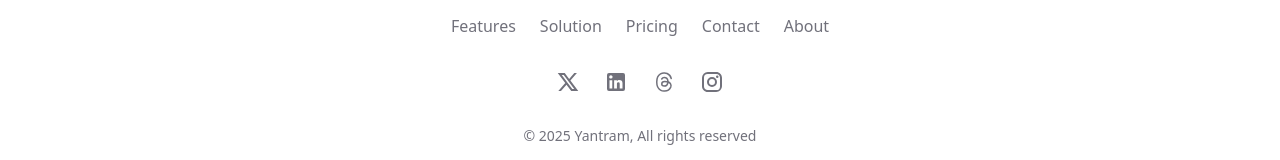
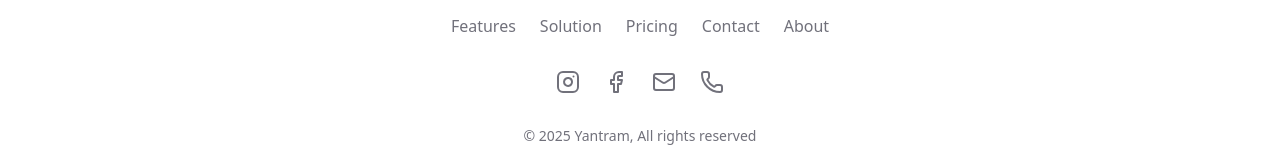
Before and after one commit to adarshpatel111/Yantram-BSIT, a Next.js app: page / in a window 1280 px wide. Shown: the part 2389-2549 px from the top of the page. Built offline with nearby package versions, Linux system fonts and the light colour scheme.

Commit message:
Update footer.tsx

```diff
--- a/src/components/root/footer.tsx
+++ b/src/components/root/footer.tsx
@@ -2,31 +2,53 @@ import Link from "next/link";
 import React from "react";
 import Logo from "../../../public/yantram.svg";
 import Image from "next/image";
+import {
+  Facebook,
+  Instagram,
+  Linkedin,
+  Mail,
+  MapPin,
+  Phone,
+  Twitter,
+} from "lucide-react";
+import { IconBrandThreads } from "@tabler/icons-react";
 
-const Footer: React.FC = () => {
 const links = [
+  { title: "Features", href: "#" },
+  { title: "Solution", href: "#" },
+  { title: "Pricing", href: "#" },
+  { title: "Contact", href: "#" },
+  { title: "About", href: "#" },
+];
+
+const socialLinks = [
   {
-      title: "Features",
-      href: "#",
+    name: "Instagram",
+    href: "https://www.instagram.com/yantram_net/",
+    ariaLabel: "Instagram",
+    icon: <Instagram className="size-6" />,
   },
   {
-      title: "Solution",
-      href: "#",
+    name: "Facebook",
+    href: "https://www.facebook.com/Yantram.net",
+    ariaLabel: "Facebook",
+    icon: <Facebook className="size-6" />,
   },
   {
-      title: "Pricing",
-      href: "#",
+    name: "Email",
+    href: "mailto:inquiry@yantram.net",
+    ariaLabel: "Email",
+    icon: <Mail className="size-6" />,
   },
   {
-      title: "Contact",
-      href: "#",
-    },
-    {
-      title: "About",
-      href: "#",
+    name: "Phone",
+    href: "tel:+917574000768",
+    ariaLabel: "Phone",
+    icon: <Phone className="size-6" />,
   },
 ];
 
+const Footer: React.FC = () => {
   return (
     <footer className="flex flex-col justify-center items-center w-full h-full">
       <div className="text-5xl md:text-9xl lg:text-[200px] font-bold -mb-1 md:-mb-5 lg:-mb-5 text-border">
@@ -55,97 +77,30 @@ const Footer: React.FC = () => {
                 href={link.href}
                 className="text-muted-foreground hover:text-primary block duration-150"
               >
-                <span>{link.title}</span>
+                {link.title}
               </Link>
             ))}
           </div>
+
           <div className="my-8 flex flex-wrap justify-center gap-6 text-sm">
+            {socialLinks.map((social, index) => (
               <Link
-              href="https://twitter.com/28priyanshu2001"
-              target="_blank"
-              rel="noopener noreferrer"
-              aria-label="X/Twitter"
+                key={index}
+                href={social.href}
+                target={social.href.startsWith("http") ? "_blank" : undefined}
+                rel={
+                  social.href.startsWith("http")
+                    ? "noopener noreferrer"
+                    : undefined
+                }
+                aria-label={social.ariaLabel}
                 className="text-muted-foreground hover:text-primary block"
               >
-              <svg
-                className="size-6"
-                xmlns="http://www.w3.org/2000/svg"
-                width="1em"
-                height="1em"
-                viewBox="0 0 24 24"
-              >
-                <path
-                  fill="currentColor"
-                  d="M10.488 14.651L15.25 21h7l-7.858-10.478L20.93 3h-2.65l-5.117 5.886L8.75 3h-7l7.51 10.015L2.32 21h2.65zM16.25 19L5.75 5h2l10.5 14z"
-                ></path>
-              </svg>
+                {social.icon}
               </Link>
-            <Link
-              href="linkedin.com/in/priyanshukrgupta"
-              target="_blank"
-              rel="noopener noreferrer"
-              aria-label="LinkedIn"
-              className="text-muted-foreground hover:text-primary block"
-            >
-              <svg
-                className="size-6"
-                xmlns="http://www.w3.org/2000/svg"
-                width="1em"
-                height="1em"
-                viewBox="0 0 24 24"
-              >
-                <path
-                  fill="currentColor"
-                  d="M19 3a2 2 0 0 1 2 2v14a2 2 0 0 1-2 2H5a2 2 0 0 1-2-2V5a2 2 0 0 1 2-2zm-.5 15.5v-5.3a3.26 3.26 0 0 0-3.26-3.26c-.85 0-1.84.52-2.32 1.3v-1.11h-2.79v8.37h2.79v-4.93c0-.77.62-1.4 1.39-1.4a1.4 1.4 0 0 1 1.4 1.4v4.93zM6.88 8.56a1.68 1.68 0 0 0 1.68-1.68c0-.93-.75-1.69-1.68-1.69a1.69 1.69 0 0 0-1.69 1.69c0 .93.76 1.68 1.69 1.68m1.39 9.94v-8.37H5.5v8.37z"
-                ></path>
-              </svg>
-            </Link>
-            <Link
-              href="threads.com/@28priyanshu2001"
-              target="_blank"
-              rel="noopener noreferrer"
-              aria-label="Threads"
-              className="text-muted-foreground hover:text-primary block"
-            >
-              <svg
-                className="size-6"
-                xmlns="http://www.w3.org/2000/svg"
-                width="1em"
-                height="1em"
-                viewBox="0 0 24 24"
-              >
-                <path
-                  fill="none"
-                  stroke="currentColor"
-                  strokeLinecap="round"
-                  strokeLinejoin="round"
-                  strokeWidth="1.5"
-                  d="M19.25 8.505c-1.577-5.867-7-5.5-7-5.5s-7.5-.5-7.5 8.995s7.5 8.996 7.5 8.996s4.458.296 6.5-3.918c.667-1.858.5-5.573-6-5.573c0 0-3 0-3 2.5c0 .976 1 2 2.5 2s3.171-1.027 3.5-3c1-6-4.5-6.5-6-4"
-                  color="currentColor"
-                ></path>
-              </svg>
-            </Link>
-            <Link
-              href="instagram.com/28priyanshu2001"
-              target="_blank"
-              rel="noopener noreferrer"
-              aria-label="Instagram"
-              className="text-muted-foreground hover:text-primary block"
-            >
-              <svg
-                className="size-6"
-                xmlns="http://www.w3.org/2000/svg"
-                width="1em"
-                height="1em"
-                viewBox="0 0 24 24"
-              >
-                <path
-                  fill="currentColor"
-                  d="M7.8 2h8.4C19.4 2 22 4.6 22 7.8v8.4a5.8 5.8 0 0 1-5.8 5.8H7.8C4.6 22 2 19.4 2 16.2V7.8A5.8 5.8 0 0 1 7.8 2m-.2 2A3.6 3.6 0 0 0 4 7.6v8.8C4 18.39 5.61 20 7.6 20h8.8a3.6 3.6 0 0 0 3.6-3.6V7.6C20 5.61 18.39 4 16.4 4zm9.65 1.5a1.25 1.25 0 0 1 1.25 1.25A1.25 1.25 0 0 1 17.25 8A1.25 1.25 0 0 1 16 6.75a1.25 1.25 0 0 1 1.25-1.25M12 7a5 5 0 0 1 5 5a5 5 0 0 1-5 5a5 5 0 0 1-5-5a5 5 0 0 1 5-5m0 2a3 3 0 0 0-3 3a3 3 0 0 0 3 3a3 3 0 0 0 3-3a3 3 0 0 0-3-3"
-                ></path>
-              </svg>
-            </Link>
+            ))}
           </div>
+
           <span className="text-muted-foreground block text-center text-sm">
             © {new Date().getFullYear()} Yantram, All rights reserved
           </span>
```
Lines whose indentation alone changed are shown as unchanged.
